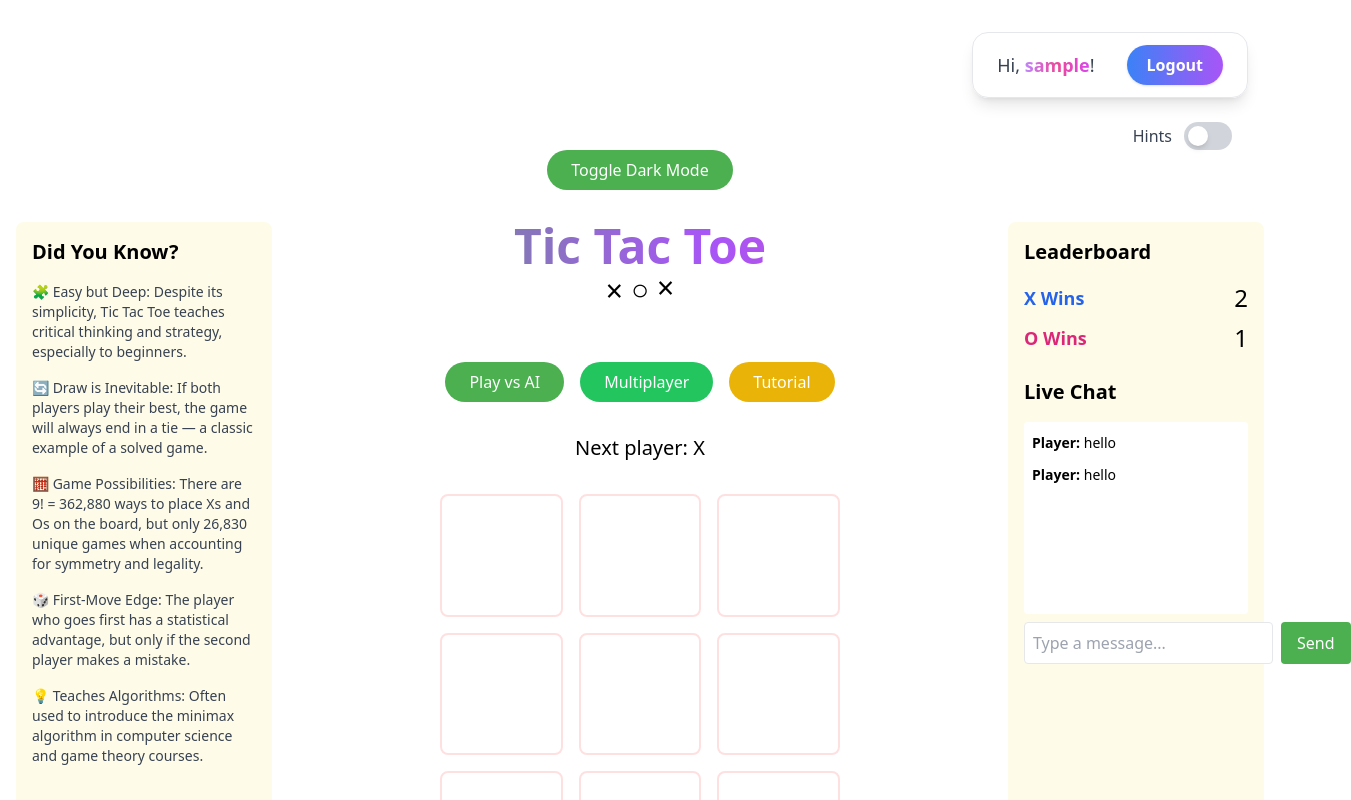
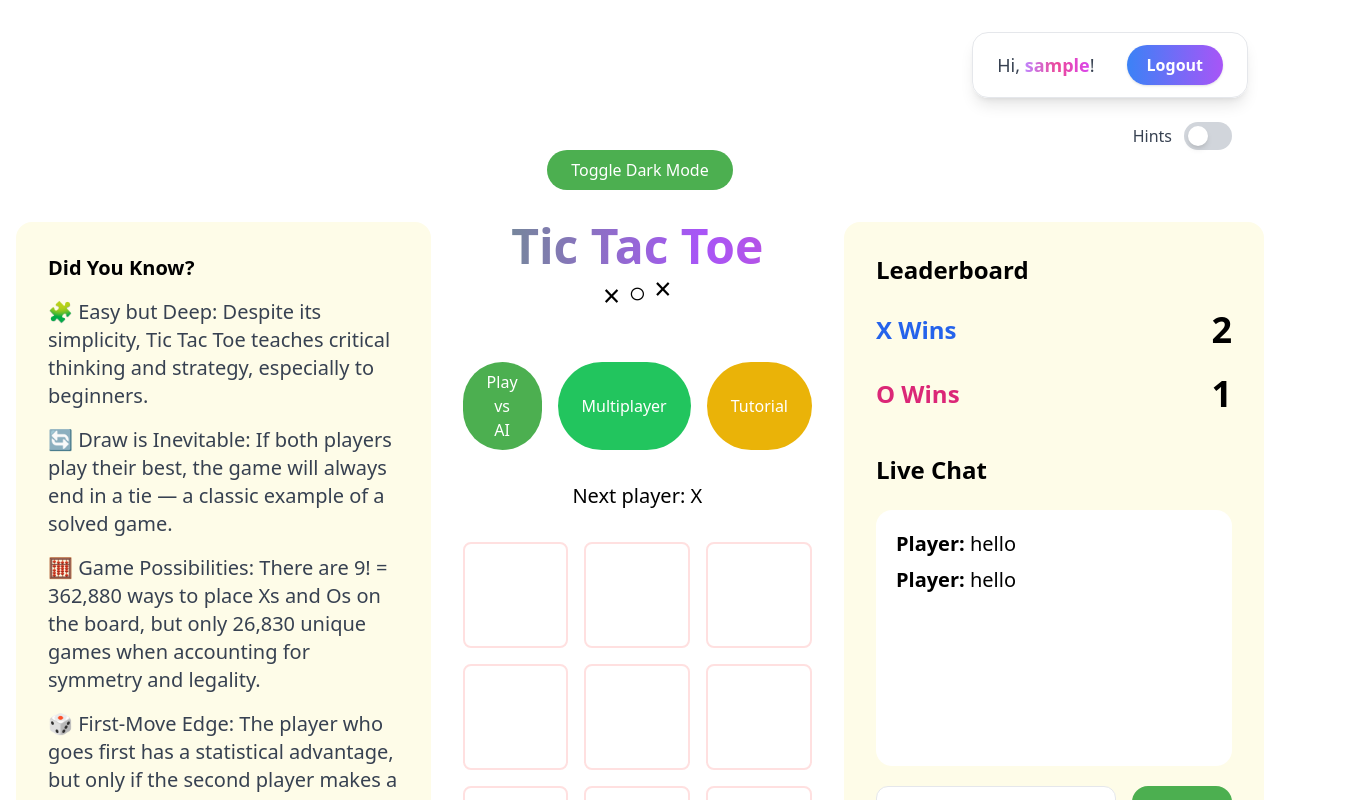
Before and after one commit to chakriyed/agile_tictactoe, a Next.js app: page / in a window 1280 px wide. Shown: the top 800 px of the page, 1351 px wide, since content can reach past the window. Built offline with nearby package versions, Linux system fonts and the light colour scheme; sample sign-in values are in the browser's storage.

Commit message:
complete ui changes

```diff
--- a/app/components/Sidebar.tsx
+++ b/app/components/Sidebar.tsx
@@ -134,11 +134,11 @@ export default function Sidebar({ position }: SidebarProps) {
 
   if (position === 'left') {
     return (
-      <div className="w-64 p-4 bg-yellow-50 dark:bg-gray-800 rounded-lg">
+      <div className="w-[420px] p-8 bg-yellow-50 dark:bg-gray-800 rounded-2xl">
         <h2 className="text-xl font-bold mb-4">Did You Know?</h2>
-        <div className="space-y-4">
+        <div className="space-y-4 text-xl">
           {facts.map((fact, index) => (
-            <p key={index} className="text-sm text-gray-700 dark:text-gray-300">
+            <p key={index} className="text-gray-700 dark:text-gray-300 font-medium">
               {fact}
             </p>
           ))}
@@ -149,10 +149,10 @@ export default function Sidebar({ position }: SidebarProps) {
 
   return (
     <>
-      <div className="w-64 p-4 bg-yellow-50 dark:bg-gray-800 rounded-lg">
-        <div className="mb-6">
-          <h2 className="text-xl font-bold mb-4">Leaderboard</h2>
-          <div className="flex flex-col gap-2">
+      <div className="w-[420px] p-8 bg-yellow-50 dark:bg-gray-800 rounded-2xl">
+        <div className="mb-10">
+          <h2 className="text-2xl font-bold mb-6">Leaderboard</h2>
+          <div className="flex flex-col gap-6 text-lg">
             {leaderboardLoading ? (
               <div className="text-gray-500 text-sm">Loading leaderboard...</div>
             ) : leaderboardError ? (
@@ -160,12 +160,12 @@ export default function Sidebar({ position }: SidebarProps) {
             ) : leaderboard.length > 0 ? (
               <>
                 <div className="flex items-center justify-between">
-                  <span className="text-blue-600 font-bold text-lg">X Wins</span>
-                  <span className="text-2xl">{leaderboard[0].xWins}</span>
+                  <span className="text-blue-600 font-extrabold text-2xl">X Wins</span>
+                  <span className="text-4xl font-extrabold">{leaderboard[0].xWins}</span>
                 </div>
                 <div className="flex items-center justify-between">
-                  <span className="text-pink-600 font-bold text-lg">O Wins</span>
-                  <span className="text-2xl">{leaderboard[0].oWins}</span>
+                  <span className="text-pink-600 font-extrabold text-2xl">O Wins</span>
+                  <span className="text-4xl font-extrabold">{leaderboard[0].oWins}</span>
                 </div>
               </>
             ) : (
@@ -174,35 +174,35 @@ export default function Sidebar({ position }: SidebarProps) {
           </div>
         </div>
 
-        <div>
-          <h2 className="text-xl font-bold mb-4">Live Chat</h2>
-          <div ref={chatRef} className="h-48 bg-white dark:bg-gray-700 rounded p-2 mb-2 overflow-y-auto">
+        <div className="mt-10">
+          <h2 className="text-2xl font-bold mb-6">Live Chat</h2>
+          <div ref={chatRef} className="h-64 bg-white dark:bg-gray-700 rounded-2xl p-5 mb-5 overflow-y-auto text-lg">
             {chatError ? (
               <p className="text-red-500 text-sm">{chatError}</p>
             ) : messages && messages.length > 0 ? (
               messages.map((message) => (
                 <div key={message.id} className="mb-2">
-                  <span className="font-bold text-sm">Player: </span>
-                  <span className="text-sm">{message.content}</span>
+                  <span className="font-extrabold text-xl">Player: </span>
+                  <span className="text-xl">{message.content}</span>
                 </div>
               ))
             ) : (
               <p className="text-gray-500 text-sm">No messages yet</p>
             )}
           </div>
-          <form onSubmit={handleSendMessage} className="flex gap-2">
+          <form onSubmit={handleSendMessage} className="flex gap-4 w-full mt-2">
             <input
               type="text"
               value={newMessage}
               onChange={(e) => setNewMessage(e.target.value)}
               placeholder="Type a message..."
-              className="flex-1 p-2 rounded border dark:bg-gray-700 dark:border-gray-600"
+              className="flex-1 min-w-0 p-4 rounded-xl border text-lg dark:bg-gray-700 dark:border-gray-600"
               disabled={isLoading}
             />
             <button
               type="submit"
               disabled={isLoading}
-              className="px-4 py-2 bg-primary text-white rounded hover:opacity-90 disabled:opacity-50"
+              className="px-7 py-3 bg-primary text-white rounded-2xl text-lg font-semibold hover:opacity-90 disabled:opacity-50"
             >
               Send
             </button>
```
